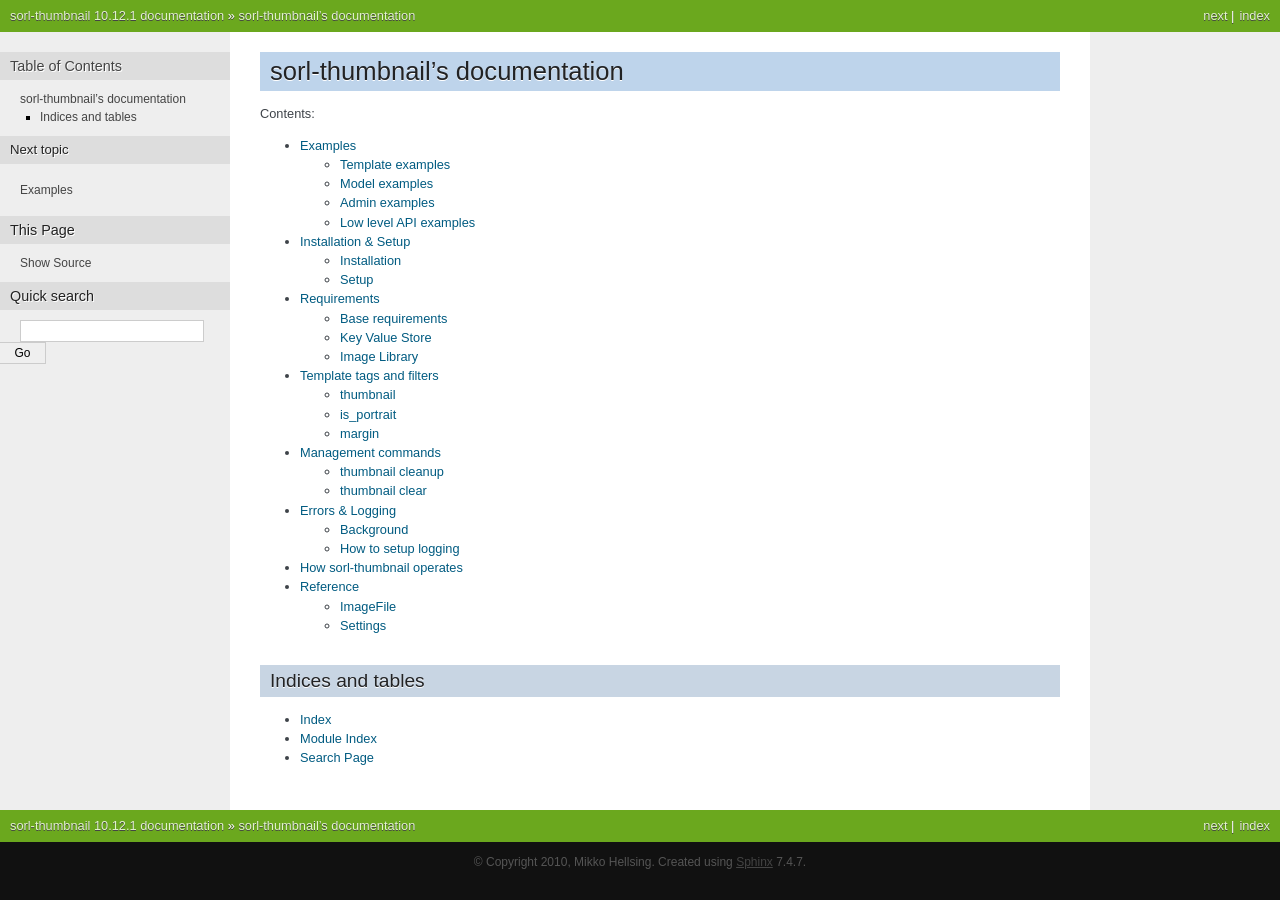
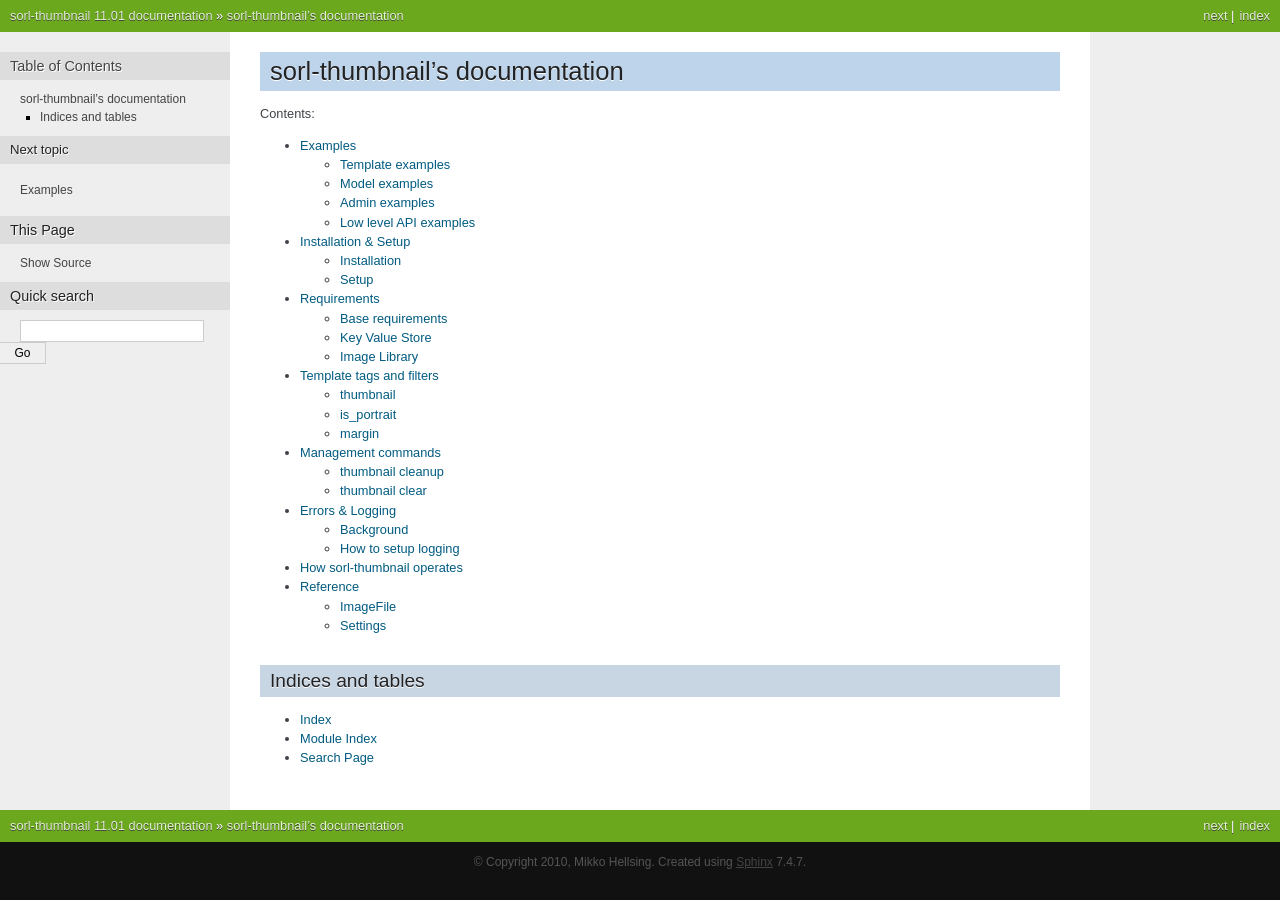
Before and after one commit to jazzband/sorl-thumbnail, a Sphinx documentation site: the page built from docs/index.rst, in a window 1280 px wide. Built offline with Sphinx 7.4.7, drawn with Linux system fonts in a browser that asks for light colours.

Commit message:
happy new year

```diff
--- a/docs/conf.py
+++ b/docs/conf.py
@@ -48,9 +48,9 @@
 # built documents.
 #
 # The short X.Y version.
-version = '10.12'
+version = '11.01'
 # The full version, including alpha/beta/rc tags.
-release = '10.12.1'
+release = '11.01'
 
 # The language for content autogenerated by Sphinx. Refer to documentation
 # for a list of supported languages.
--- a/setup.py
+++ b/setup.py
@@ -12,7 +12,7 @@
 
 setup(
     name='sorl-thumbnail',
-    version='10.12.1',
+    version='11.01',
     url='https://github.com/sorl/sorl-thumbnail',
     license='BSD',
     author='Mikko Hellsing',
```
